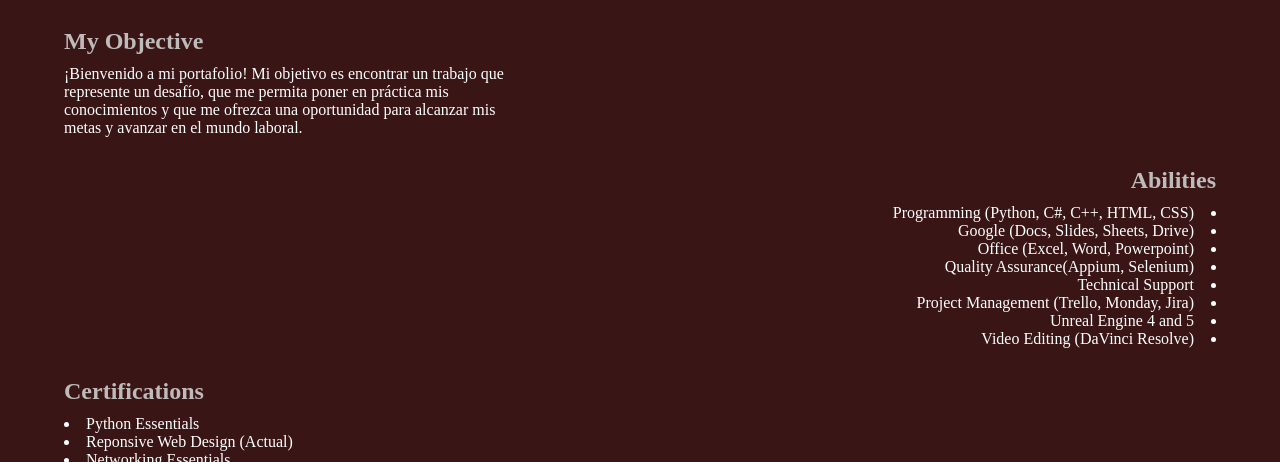
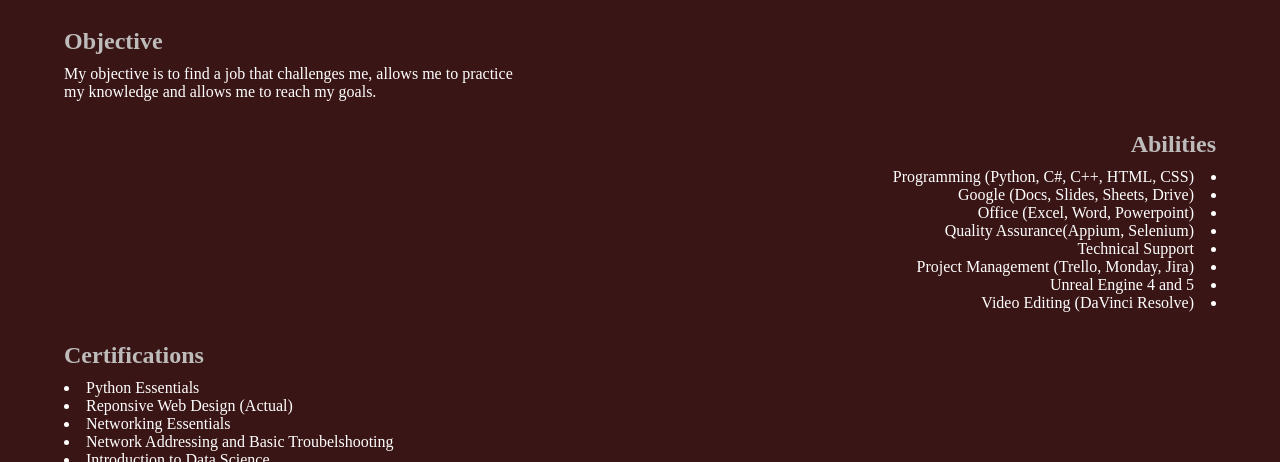
Before and after one commit to Alejfire/PortafolioAlejandroGomezEscoto, a plain HTML site: page index.html in a window 1280 px wide. Shown: the part 1308-1770 px from the top of the page. Drawn offline with Linux system fonts and the light colour scheme.

```diff
--- a/index.html
+++ b/index.html
@@ -30,7 +30,7 @@
                         title="Disonancia Trailer"
                         frameborder="0"
                         allow="accelerometer; autoplay; clipboard-write; encrypted-media; gyroscope; picture-in-picture"
-                        allowfullscreen>python -m http.server
+                        allowfullscreen>
                     </iframe>
                 </div>
                 <div class="project-info">
@@ -55,10 +55,8 @@
             </section>
 
             <section id="objective">
-                <h2>My Objective</h2>
-                <p>¡Bienvenido a mi portafolio! Mi objetivo es encontrar un trabajo que represente un desafío,
-                    que me permita poner en práctica mis conocimientos y que me ofrezca una
-                    oportunidad para alcanzar mis metas y avanzar en el mundo laboral.</p>
+                <h2>Objective</h2>
+                <p>My objective is to find a job that challenges me, allows me to practice my knowledge and allows me to reach my goals.</p>
             </section>
 
             <section id="abilities">
```
